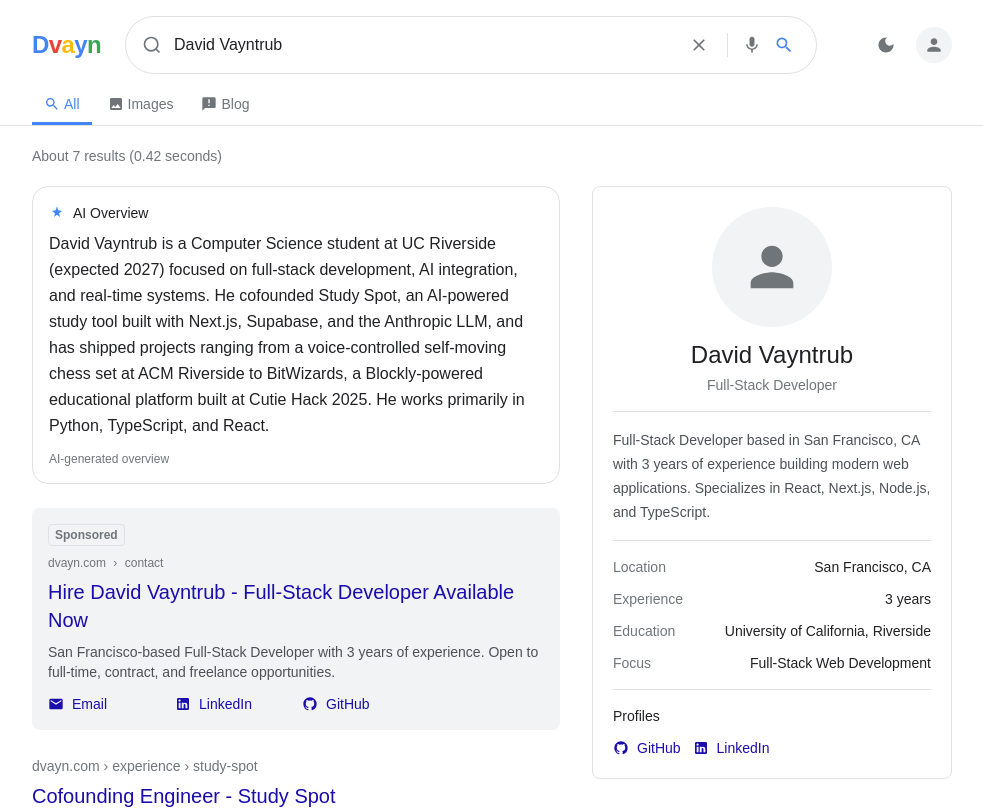
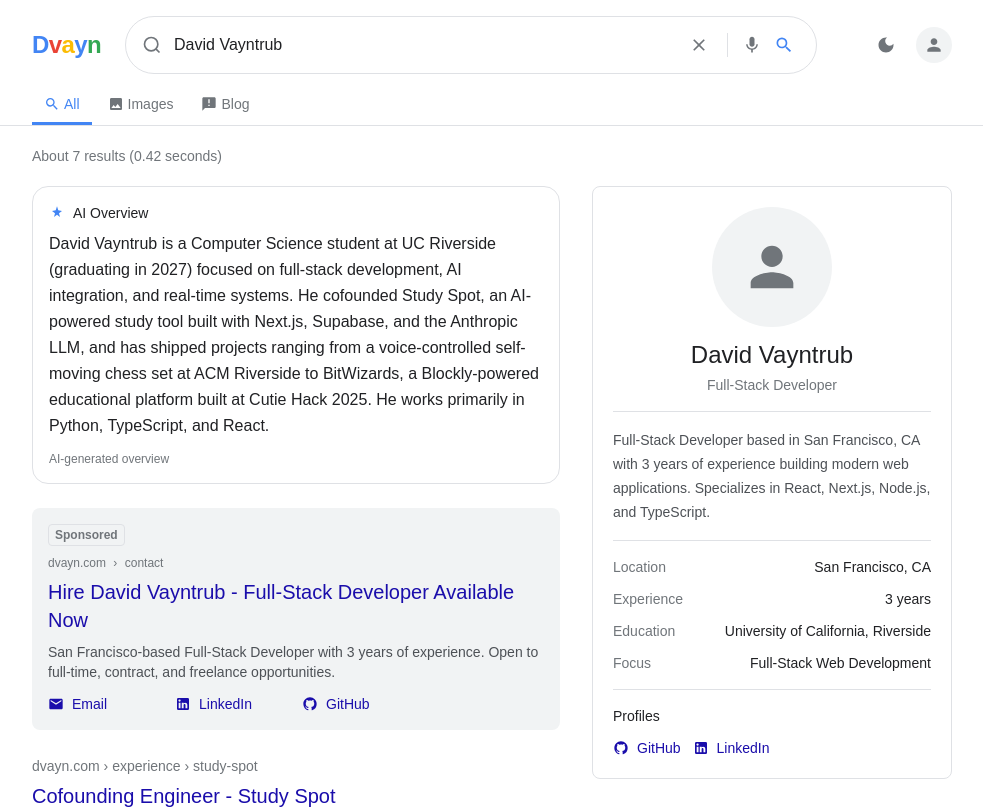
Before and after one commit to davidvayn/website, a Next.js app: page / in a window 1280 px wide. Shown: the top 809 px of the page, without its empty margins (148-1131 px from the left). Built offline with nearby package versions, Linux system fonts and the light colour scheme.

Commit message:
Reword default overview: 'graduating in 2027'

```diff
--- a/src/app/page.tsx
+++ b/src/app/page.tsx
@@ -22,7 +22,7 @@
 // no API call (the answer is the same for every visitor, so there's no reason
 // to pay/wait for a live generation). Edit this freely.
 const DEFAULT_OVERVIEW =
-  "David Vayntrub is a Computer Science student at UC Riverside (expected 2027) focused on full-stack development, AI integration, and real-time systems. He cofounded Study Spot, an AI-powered study tool built with Next.js, Supabase, and the Anthropic LLM, and has shipped projects ranging from a voice-controlled self-moving chess set at ACM Riverside to BitWizards, a Blockly-powered educational platform built at Cutie Hack 2025. He works primarily in Python, TypeScript, and React.";
+  "David Vayntrub is a Computer Science student at UC Riverside (graduating in 2027) focused on full-stack development, AI integration, and real-time systems. He cofounded Study Spot, an AI-powered study tool built with Next.js, Supabase, and the Anthropic LLM, and has shipped projects ranging from a voice-controlled self-moving chess set at ACM Riverside to BitWizards, a Blockly-powered educational platform built at Cutie Hack 2025. He works primarily in Python, TypeScript, and React.";
 const BROAD_TERMS = ["david", "vayntrub", "david vayntrub"];
 
 function SearchResults() {
```
